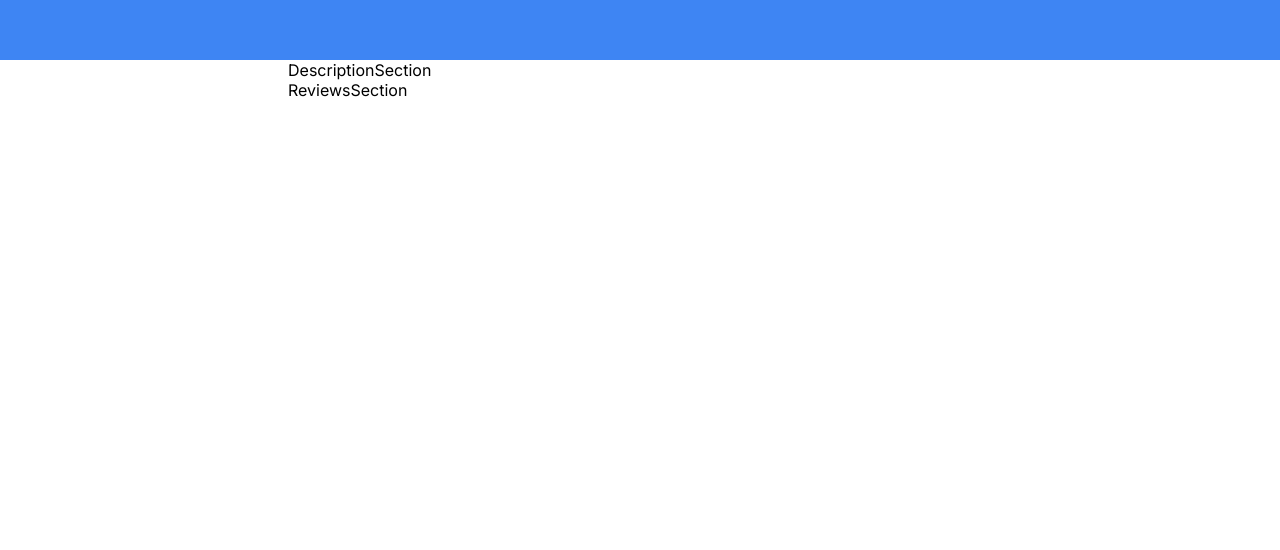
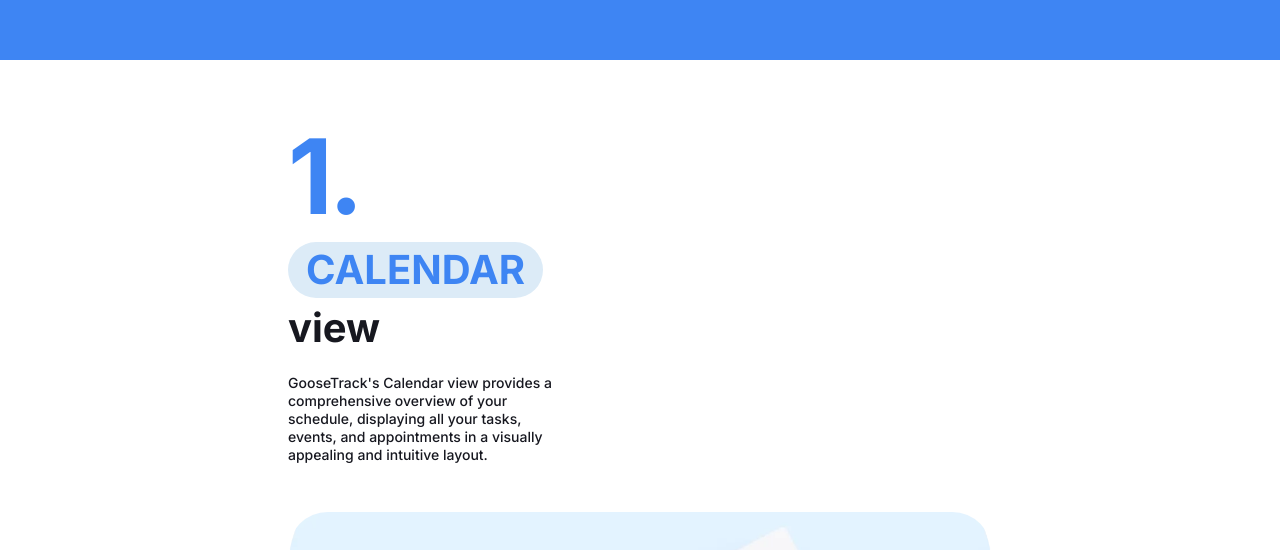
Before and after one commit to iSteffan/goosetrack-nextjs, a Next.js app: page /en in a window 1280 px wide. Shown: the part 934-1484 px from the top of the page. Before the commit the page ends 1034 px from the top, so only its background shows below. Built offline with nearby package versions, Linux system fonts and the light colour scheme.

Commit message:
DescriptionSection Done (need to fix img quality)

```diff
--- a/src/app/[locale]/globals.css
+++ b/src/app/[locale]/globals.css
@@ -16,7 +16,9 @@
 
 @layer base {
   body {
+    font-weight: 500;
     line-height: normal;
+    color: #171820;
   }
 }
 
--- a/src/data/common.json
+++ b/src/data/common.json
@@ -1,4 +1,31 @@
 {
   "signUp": "Sign up",
-  "logIn": "Log in"
+  "logIn": "Log in",
+  "descriptionData": [
+    {
+      "number": "1.",
+      "title": "CALENDAR",
+      "subtitle": "view",
+
+      "text": "GooseTrack's Calendar view provides a comprehensive overview of your schedule, displaying all your tasks, events, and appointments in a visually appealing and intuitive layout.",
+      "image": "/image/main-page/calendar.webp",
+      "alt": "calendar"
+    },
+    {
+      "number": "2.",
+      "title": "",
+      "subtitle": "SIDEBAR",
+      "text": "GooseTrack offers easy access to your account settings, calendar, and filters. The  \"My Account\" section allows you to manage your profile information and preferences, while the calendar provides a quick and convenient way to view your upcoming events and tasks.",
+      "image": "/image/main-page/sidebar.webp",
+      "alt": "sidebar"
+    },
+    {
+      "number": "3.",
+      "title": "ALL IN",
+      "subtitle": "ONE",
+      "text": "GooseTrack is an all-in-one productivity tool that helps you stay on top of your tasks, events, and deadlines. Say goodbye to scattered to-do lists and hello to streamlined productivity with GooseTrack.",
+      "image": "/image/main-page/allInOne.webp",
+      "alt": "all in one"
+    }
+  ]
 }
--- a/src/sections/MainPageSection/DescriptionSection/DescriptionSection.tsx
+++ b/src/sections/MainPageSection/DescriptionSection/DescriptionSection.tsx
@@ -1,7 +1,54 @@
+import Image from 'next/image';
+
+import data from '@/data/common.json';
+
 export const DescriptionSection = () => {
+  const { descriptionData } = data;
+
   return (
-    <section>
-      <div className="container">DescriptionSection</div>
+    <section className="pb-[32px] pt-[64px]">
+      <div className="container">
+        <ul className="flex flex-col gap-[64px]">
+          {descriptionData.map((item, index) => (
+            <li
+              key={index}
+              className={`flex flex-col items-center ${index === 1 ? 'xl:flex-row-reverse' : 'xl:flex-row'}`}
+              // className="flex flex-col items-center xl:flex-row"
+            >
+              <div
+                // className="md:w-[275px]"
+                className={`md:w-[275px] ${index === 1 ? 'ml-auto' : 'mr-auto'}`}
+              >
+                <p className="mb-[14px] text-[80px] font-700 leading-[1] tracking-[-4px] text-blueMain md:text-[104px]">
+                  {item.number}
+                </p>
+
+                {item.title && (
+                  <p className="mb-[8px] inline-block rounded-[44px] bg-blueLight px-[18px] py-[8px] text-[32px] font-700 leading-[1.25] text-blueMain md:py-[6px] md:text-[40px] md:leading-[1.1]">
+                    {item.title}
+                  </p>
+                )}
+
+                <p className="mb-[24px] text-[40px] font-700 leading-[1.1]">
+                  {item.subtitle}
+                </p>
+
+                <p className="mb-[40px] text-[14px] leading-[1.28] md:mb-[48px]">
+                  {item.text}
+                </p>
+              </div>
+
+              <Image
+                src={item.image}
+                alt={item.alt}
+                width={335}
+                height={457}
+                className="h-[457px] rounded-[40px] object-cover md:h-[700px] md:w-[704px]"
+              />
+            </li>
+          ))}
+        </ul>
+      </div>
     </section>
   );
 };
```
